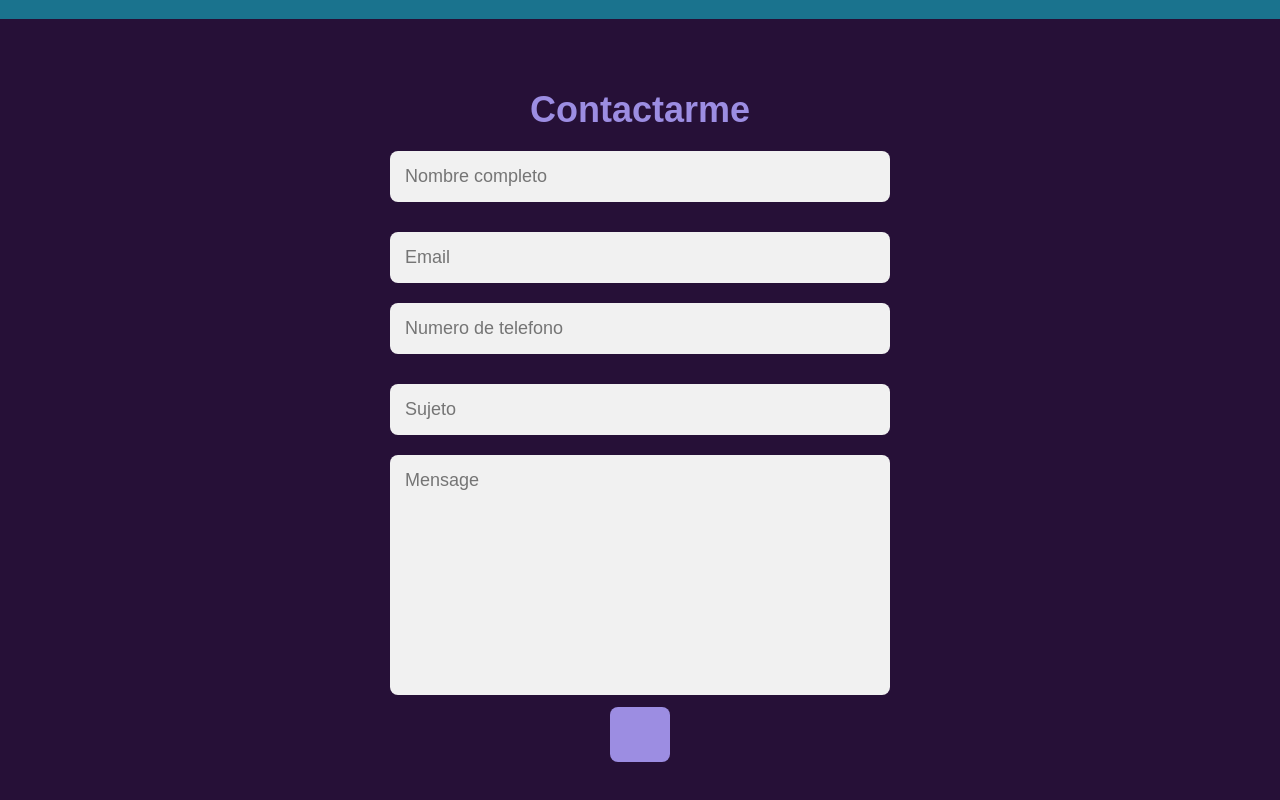
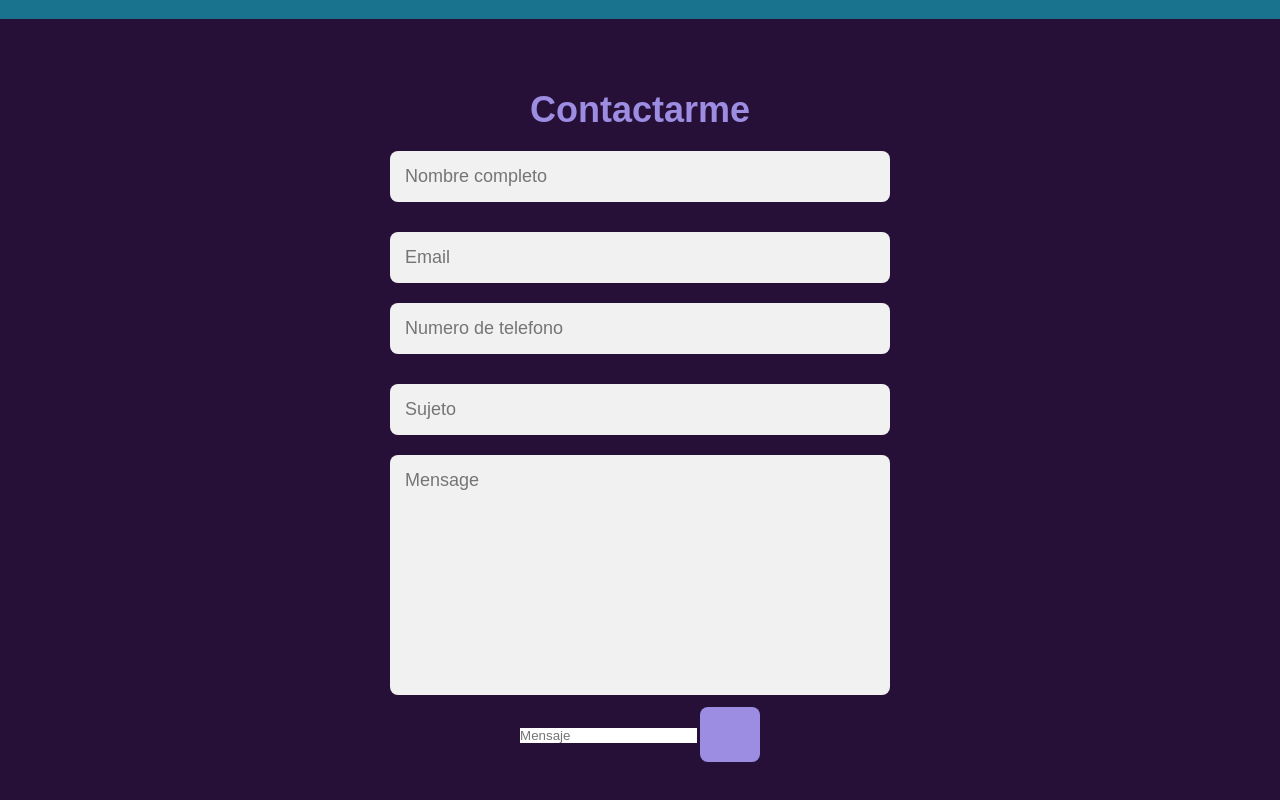
Before and after one commit to ccatala54/personal-website, a website built with Parcel: page index.html in a window 1280 px wide. Shown: the part 2835-3635 px from the top of the page. Built offline with nearby package versions, Linux system fonts and the light colour scheme.

Commit message:
Foems v6 index.html

```diff
--- a/index.html
+++ b/index.html
@@ -117,7 +117,8 @@
                 <input type="text" placeholder="Sujeto">
             </div>
             <textarea cols="30" rows="10" placeholder="Mensage"></textarea>
-            <input type="submit" name="Mensage" value=""  class="boton-3">
+            <input type="text" name="Mensage" placeholder="Mensaje">
+            <input type="submit"  value=""  class="boton-3">
 
             <input type="hidden" name="_next" value="https://personal-website-ccatala.netlify.app/">
 
```
